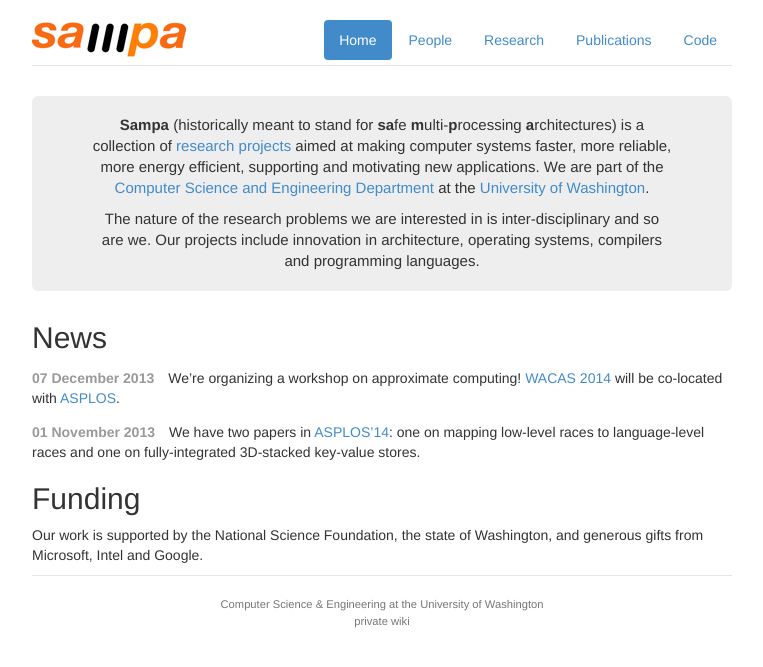
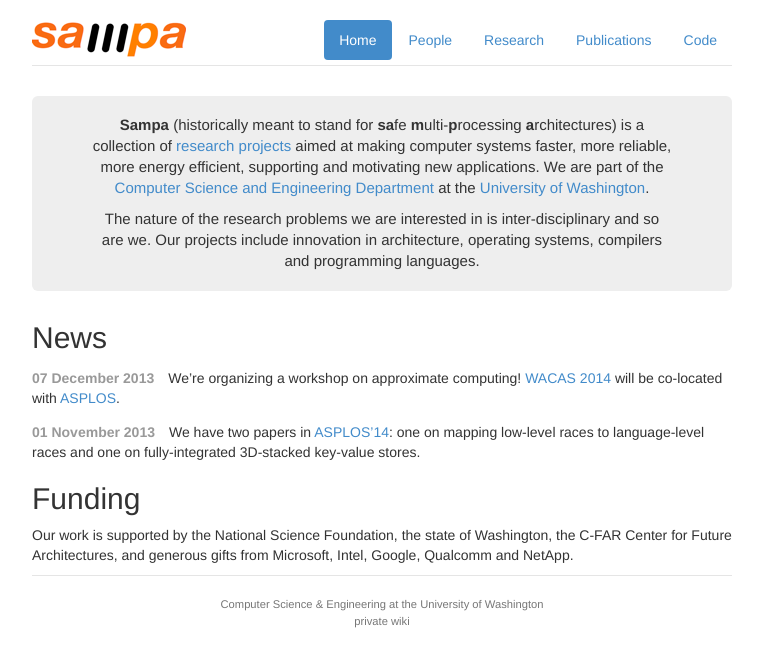
Before and after one commit to uwsampa/sampa-public, a Jekyll site: the page built from index.html, in a window 1280 px wide. Shown: the top 667 px of the page, without its empty margins (258-1021 px from the left). Built offline with Jekyll 4.4.1, drawn with Linux system fonts in a browser that asks for light colours; Markdown is read by kramdown in place of the engine named in the settings.

Commit message:
updates to funding

```diff
--- a/index.html
+++ b/index.html
@@ -37,5 +37,5 @@
 <h2>Funding</h2>
 <p>
 Our work is supported by the National Science Foundation, the state of
-Washington, and generous gifts from Microsoft, Intel and Google.
+Washington, the C-FAR Center for Future Architectures, and generous gifts from Microsoft, Intel, Google, Qualcomm and NetApp.
 </p>
```
